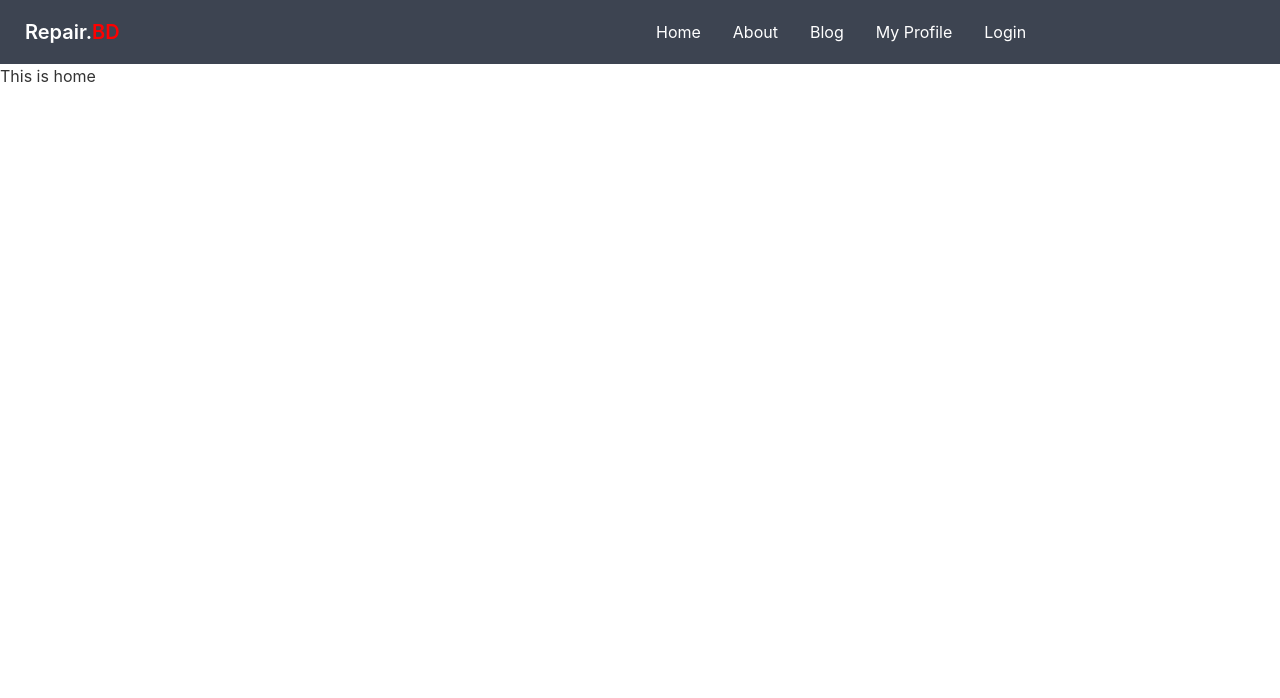
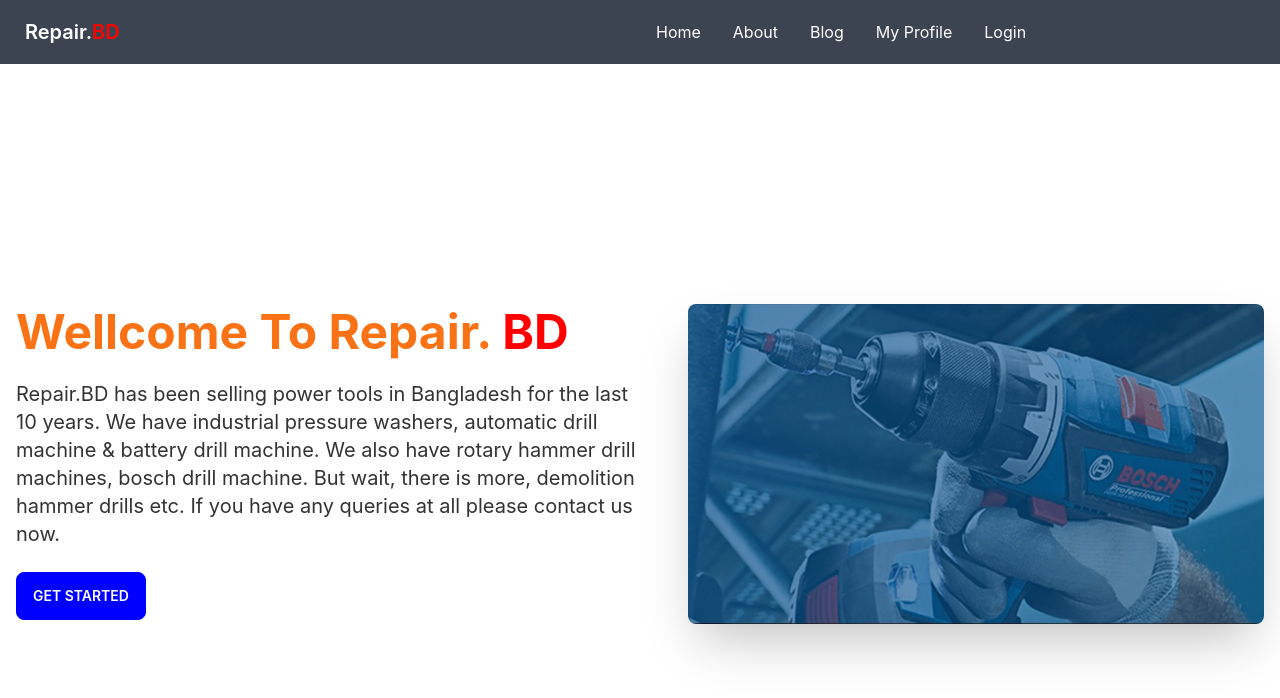
Before and after one commit to Abdul-Rakib92/repair.bd-manufacturer-website-client-side, a React (Create React App) app: page /home in a window 1280 px wide. Shown: the top 698 px of the page. Built offline with nearby package versions, Linux system fonts and the light colour scheme.

Commit message:
banner added

```diff
--- /dev/null
+++ b/src/Pages/Home/Banner.js
@@ -0,0 +1,26 @@
+import React from "react";
+import banner from '../../assets/images/banner.jpg'
+
+const Banner = () => {
+  return (
+    <div>
+      <div class="hero min-h-screen ">
+        <div class="hero-content flex-col lg:flex-row-reverse">
+          <img
+            src={banner}
+            class="max-w-xl rounded-lg shadow-2xl"
+          />
+          <div class="mr-5">
+            <h1 class="text-5xl font-bold"> <span class="text-orange-500">Wellcome To Repair. <span class="text-accent">BD</span></span></h1>
+            <p class="py-6 text-xl">
+            Repair.BD has been selling power tools in Bangladesh for the last 10 years. We have industrial pressure washers, automatic drill machine & battery drill machine. We also have rotary hammer drill machines, bosch drill machine. But wait, there is more, demolition hammer drills etc. If you have any queries at all please contact us now.
+            </p>
+            <button class="btn btn-primary text-white">Get Started</button>
+          </div>
+        </div>
+      </div>
+    </div>
+  );
+};
+
+export default Banner;
--- a/src/Pages/Home/Home.js
+++ b/src/Pages/Home/Home.js
@@ -1,9 +1,10 @@
 import React from 'react';
+import Banner from './Banner';
 
 const Home = () => {
     return (
         <div>
-            <h2>This is home</h2>
+            <Banner></Banner>
         </div>
     );
 };
```
Also changed, not shown: src/assets/images/banner.jpg (added).
